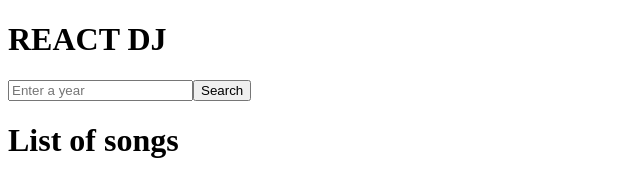
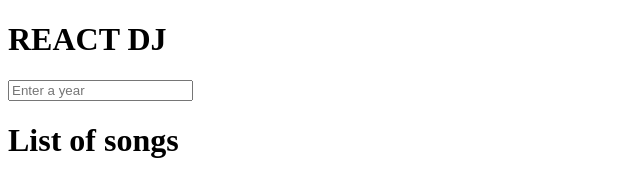
Before and after one commit to jennymarin1989/React-DJ-list, a React (Create React App) app: page / in a window 1280 px wide. Shown: the top 170 px of the page, without its empty margins (0-640 px from the left). Built offline with nearby package versions, Linux system fonts and the light colour scheme.

Commit message:
:Removing code or files:Remove SubmitButton - For MVP is not needed

```diff
--- a/src/components/App.js
+++ b/src/components/App.js
@@ -1,7 +1,7 @@
 import React, { Component} from 'react';
 import ListOfSongs from './ListOfSongs';
 import data from '../db.json'
-import SubmitButton from './SubmitButton';
+
 
 
 class App extends Component {
@@ -31,9 +31,6 @@ class App extends Component {
         <h1>REACT DJ</h1>
         <div className="input-group">
           <input type="text" id="year-input" className="form-control" name="input" placeholder="Enter a year" value={this.state.message} onChange={this.handleInputChange}/>
-          <SubmitButton
-            name={"Search"}
-             />
         </div>
         <div>
           <ListOfSongs
--- a/src/components/SubmitButton.js
+++ /dev/null
@@ -1,11 +0,0 @@
-import React from 'react';
-
-const SubmitButton = (props) => {
-
-    return(
-        <button id={props.id} className="btn btn-success" onClick={props.handleClick}>{props.name}</button>
-    )
-
-}
-
-export default SubmitButton;
```
Also changed, not shown: 1 other file (tests, documents, lock files or other folders).
